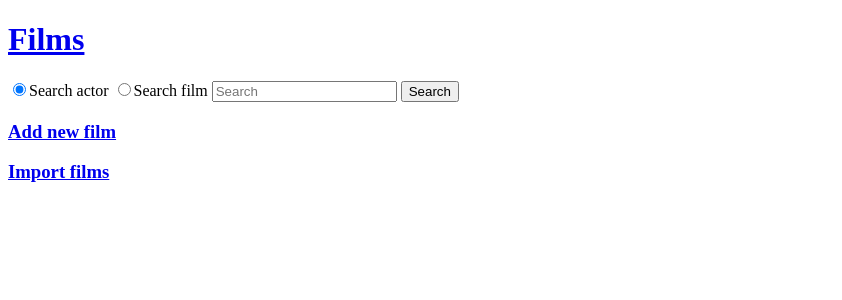
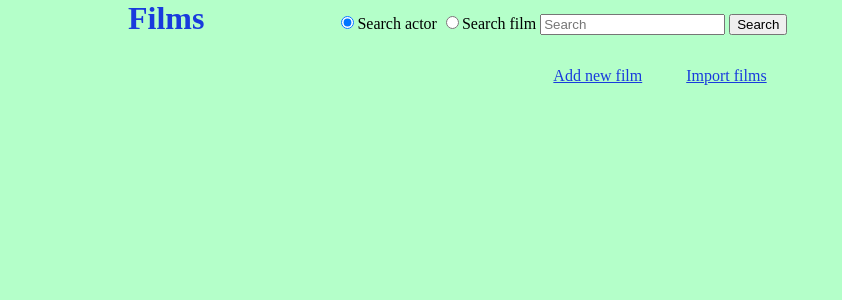
Before and after one commit to Sasha92/films, a PHP site: template src/Films/Resources/views/list.html.twig in a window 1280 px wide. Shown: the top 300 px of the page, without its empty margins (0-842 px from the left). Run offline with PHP 8.4, Linux system fonts and the light colour scheme; the template is opened without the code that fills it, so the values that code supplies are empty; some libraries are stand-ins or nearby versions.

Commit message:
Added style

```diff
--- a/src/Films/Resources/views/add.html.twig
+++ b/src/Films/Resources/views/add.html.twig
@@ -1,7 +1,7 @@
 {% extends 'base.html.twig' %}
 {% block body %}
-    <h2>Add new film</h2>
-    <form name="film" method="post" action="add">
+    <h2 class="add-title">Add new film</h2>
+    <form name="film" method="post" action="add" class="center">
         <p>
         <label for="title">Title</label>
         <input type="text"  name="title" id="title" required>
--- a/src/Films/Resources/views/base.html.twig
+++ b/src/Films/Resources/views/base.html.twig
@@ -1,26 +1,28 @@
 <!DOCTYPE html>
-<html xmlns="http://www.w3.org/1999/html">
+<html>
 <head>
     <title>Films</title>
     <meta charset='utf-8' />
+    <style>
+        {% include 'css/main.css' %}
+    </style>
 </head>
 <body>
-
-    <h1><a href="list">Films</a></h1>
-    <form name="search" method="get" action="list">
+    <h1 class="header-h1"><a href="list" class="header">Films</a></h1>
+    <form name="search" method="get" action="list" class='search'>
     <label><input type="radio"  name="search_type" id="search_actor"  value="actor" checked />Search actor</label>
     <label><input type="radio"  name="search_type" id="search_film"  value="film"/>Search film</label>
     <input type="text" name="search"  placeholder="Search">
     <button type="submit" value="Search">Search</button>
     </form>
 
-    <div>
-        <h3><a href="add">Add new film</a></h3>
+    <div class="link">
+        <ul class="menu">
+        <li><a href="add">Add new film</a></li>
+        <li><a href="import">Import films</a></li>
+        </ul>
     </div>
 
-    <div>
-        <h3><a href="import">Import films</a></h3>
-    </div>
     <div id="content">
         {% block body %}{% endblock %}
     </div>
--- /dev/null
+++ b/src/Films/Resources/views/css/main.css
@@ -0,0 +1,55 @@
+body {
+    margin:0;
+    padding: 0;
+    background-color: #B4FFC9;
+}
+.center {
+    text-align: center;
+}
+.add-title {
+    text-align: center;
+    color: #193bdd;
+}
+.delete {
+    margin-left: 100px;
+    text-decoration: none;
+    color:#dd4444;
+}
+.films {
+    margin-left: 40%;
+}
+.header-h1 {
+    display: inline;
+    margin: 10%;
+
+}
+.header{
+    text-decoration: none;
+    color: #193bdd;
+}
+.menu {
+    list-style-type: none;
+    text-align: center;
+    margin: 30px;
+}
+.menu>li {
+    display: inline;
+    margin: 20px;
+}
+.menu >li>a {
+    color: #193bdd;
+    height: 40px;
+}
+.pages {
+    list-style: none;
+    text-align: center;
+}
+.pages>li {
+    display: inline;
+}
+.pages>li>a {
+    text-decoration: none;
+}
+.search {
+    display: inline;
+}
--- a/src/Films/Resources/views/import.html.twig
+++ b/src/Films/Resources/views/import.html.twig
@@ -1,9 +1,9 @@
 {% extends 'base.html.twig' %}
 {% block body %}
-    <h3>Import films from  text file</h3>
-    <h3>Download file:</h3>
+    <h3 class="center">Import films from  text file</h3>
+    <h3 class="center">Download file:</h3>
 
-    <form action="import" method="post" enctype="multipart/form-data">
+    <form action="import" method="post" enctype="multipart/form-data" class="center">
         <input type="file" name="file" /><br />
         <input type="submit" name="download" value="Download" />
     </form>
--- a/src/Films/Resources/views/list.html.twig
+++ b/src/Films/Resources/views/list.html.twig
@@ -14,19 +14,19 @@
     {% endif %}
     </ul>
 
-    <ol>
+    <table class="films">
         {% for film in films %}
-            <li>
-                <a href="/films/show?id={{ film.id }}">
+            <tr>
+                <td><a href="/films/show?id={{ film.id }}">
                     {{ film.title|e }}
-                </a>
-                <a href="delete?id={{ film.id }}">X</a>
+                </a></td>
+               <td> <a href="delete?id={{ film.id }}" class="delete">X</a></td>
 
-            </li>
+            </tr>
         {% endfor %}
-    </ol>
+    </table>
     {% if pages is not empty and pages !=0 %}
-        <ul>
+        <ul class="pages">
             {% for page in 1..pages %}
                 <li>
                     <a href="/films/list?page={{ page }}">
```
